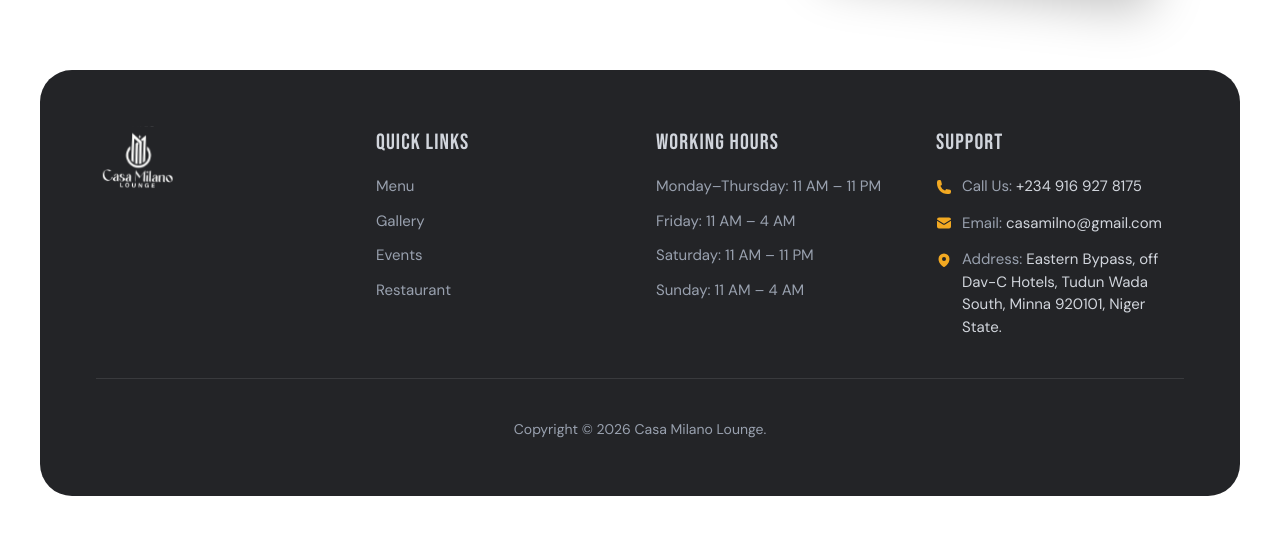
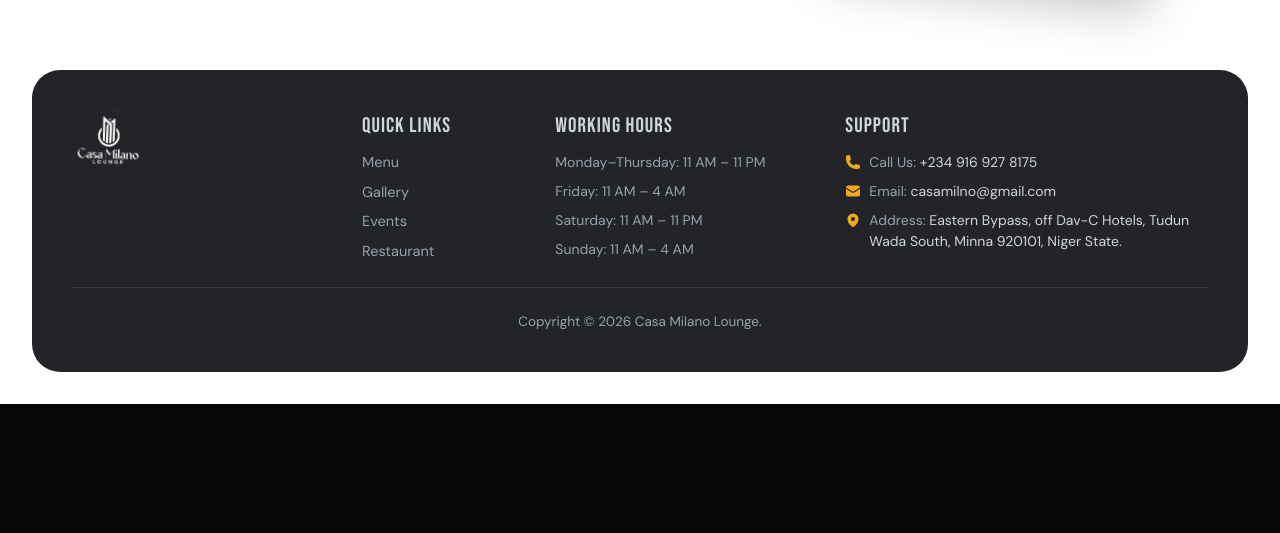
Before and after one commit to devNenye001/casa-milano-lounge, a React (Vite) app: page / in a window 1280 px wide. Shown: the part 7491-8024 px from the top of the page. After the commit the page ends 7895 px from the top, so only its background shows below. Built offline with nearby package versions, Linux system fonts and the light colour scheme.

Commit message:
style(footer): reduce padding and tighten spacing

```diff
--- a/src/components/Footer/Footer.tsx
+++ b/src/components/Footer/Footer.tsx
@@ -3,27 +3,27 @@
 
 export const Footer: React.FC = () => {
   return (
-    <footer className="w-full bg-white text-white pb-6 sm:pb-8 md:pb-10 px-3 sm:px-6 lg:px-10">
-      <div className="max-w-7xl mx-auto bg-[#232427] rounded-[22px] sm:rounded-[28px] md:rounded-[32px] p-8 sm:p-12 md:p-14">
+    <footer className="w-full bg-white text-white pb-5 sm:pb-7 md:pb-8 px-3 sm:px-6 lg:px-8">
+      <div className="max-w-7xl mx-auto bg-[#232427] rounded-[20px] sm:rounded-[26px] md:rounded-[28px] p-6 sm:p-8 md:p-10">
         {/* Main Footer Content Grid */}
-        <div className="grid grid-cols-1 sm:grid-cols-2 lg:grid-cols-12 gap-10 lg:gap-8 items-start">
+        <div className="grid grid-cols-1 sm:grid-cols-2 lg:grid-cols-12 gap-6 sm:gap-8 lg:gap-6 items-start">
           {/* Brand Column */}
           <div className="lg:col-span-3 flex flex-col items-start">
             <a href="/" className="inline-block transition-transform hover:scale-102">
               <img
                 src="/logo-white.svg"
                 alt="Casa Milano Lounge"
-                className="h-14 sm:h-16 w-auto object-contain"
+                className="h-12 sm:h-14 w-auto object-contain"
               />
             </a>
           </div>
 
           {/* Quick Links Column */}
-          <div className="lg:col-span-3 flex flex-col">
-            <h4 className="font-bebas text-[20px] sm:text-[22px] font-normal tracking-wider text-gray-300 uppercase mb-3 sm:mb-4">
+          <div className="lg:col-span-2 sm:col-span-1 flex flex-col">
+            <h4 className="font-bebas text-[19px] sm:text-[21px] font-normal tracking-wider text-gray-300 uppercase mb-2.5">
               QUICK LINKS
             </h4>
-            <ul className="space-y-3 font-dmsans text-[14px] sm:text-[15px] text-gray-400">
+            <ul className="space-y-2 font-dmsans text-[13.5px] sm:text-[14.5px] text-gray-400">
               <li>
                 <a
                   href="/Menu.pdf"
@@ -53,11 +53,11 @@
           </div>
 
           {/* Working Hours Column */}
-          <div className="lg:col-span-3 flex flex-col">
-            <h4 className="font-bebas text-[20px] sm:text-[22px] font-normal tracking-wider text-gray-300 uppercase mb-3 sm:mb-4">
+          <div className="lg:col-span-3 sm:col-span-1 flex flex-col">
+            <h4 className="font-bebas text-[19px] sm:text-[21px] font-normal tracking-wider text-gray-300 uppercase mb-2.5">
               WORKING HOURS
             </h4>
-            <ul className="space-y-3 font-dmsans text-[14px] sm:text-[15px] text-gray-400">
+            <ul className="space-y-2 font-dmsans text-[13.5px] sm:text-[14px] text-gray-400">
               <li>Monday–Thursday: 11 AM – 11 PM</li>
               <li>Friday: 11 AM – 4 AM</li>
               <li>Saturday: 11 AM – 11 PM</li>
@@ -66,12 +66,12 @@
           </div>
 
           {/* Support Column */}
-          <div className="lg:col-span-3 flex flex-col">
-            <h4 className="font-bebas text-[20px] sm:text-[22px] font-normal tracking-wider text-gray-300 uppercase mb-3 sm:mb-4">
+          <div className="lg:col-span-4 sm:col-span-2 flex flex-col">
+            <h4 className="font-bebas text-[19px] sm:text-[21px] font-normal tracking-wider text-gray-300 uppercase mb-2.5">
               SUPPORT
             </h4>
-            <ul className="space-y-3.5 font-dmsans text-[14px] sm:text-[15px] text-gray-400">
-              <li className="flex items-center gap-2.5">
+            <ul className="space-y-2 font-dmsans text-[13.5px] sm:text-[14px] text-gray-400">
+              <li className="flex items-center gap-2">
                 <HiPhone className="w-4 h-4 text-[#F2A922] shrink-0" />
                 <span>
                   Call Us:{' '}
@@ -84,7 +84,7 @@
                 </span>
               </li>
 
-              <li className="flex items-center gap-2.5">
+              <li className="flex items-center gap-2">
                 <HiEnvelope className="w-4 h-4 text-[#F2A922] shrink-0" />
                 <span>
                   Email:{' '}
@@ -97,8 +97,8 @@
                 </span>
               </li>
 
-              <li className="flex items-start gap-2.5">
-                <HiMapPin className="w-4 h-4 text-[#F2A922] shrink-0 mt-1" />
+              <li className="flex items-start gap-2">
+                <HiMapPin className="w-4 h-4 text-[#F2A922] shrink-0 mt-0.5" />
                 <span>
                   Address:{' '}
                   <span className="text-gray-300">
@@ -111,10 +111,10 @@
         </div>
 
         {/* Divider */}
-        <div className="w-full h-px bg-white/10 my-8 sm:my-10" />
+        <div className="w-full h-px bg-white/10 my-5 sm:my-6" />
 
         {/* Copyright */}
-        <div className="text-center font-dmsans text-[13px] sm:text-[14px] text-gray-400">
+        <div className="text-center font-dmsans text-[13px] sm:text-[13.5px] text-gray-400">
           Copyright © {new Date().getFullYear()} Casa Milano Lounge.
         </div>
       </div>
```
